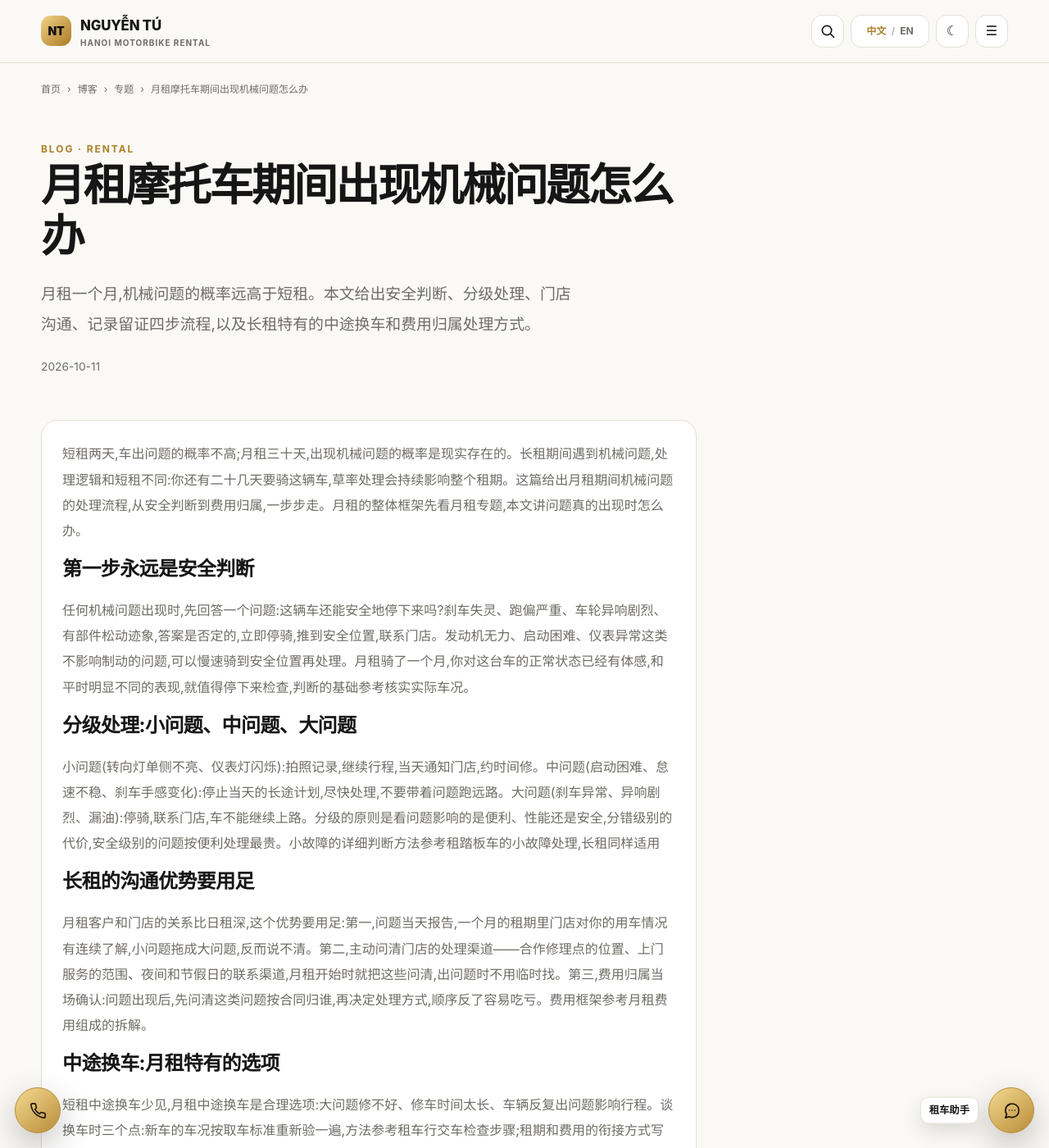
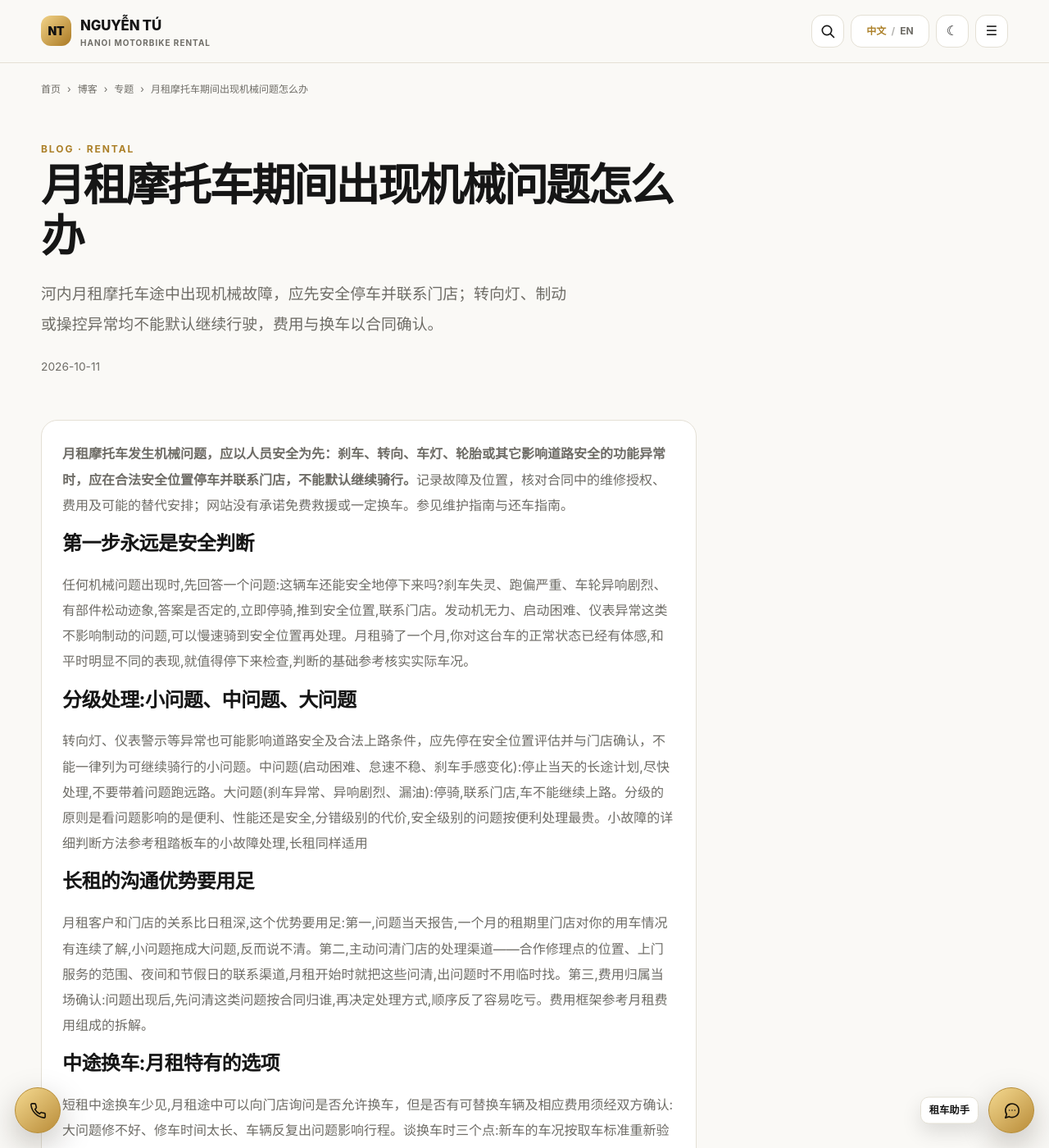
Before and after one commit to thuexemayhanoi/china, a Jekyll site: the page built from _posts/2026-10-11-hanoi-rental-longterm-07.md, in a window 1280 px wide and 1400 px high. Shown: the whole window at 82% size. Built offline with Jekyll 4.4.1, drawn with Linux system fonts in a browser that asks for light colours; some of the changed text lies outside the part shown.

Commit message:
seo(china): factual P2 answer-first corrections 2026-10-11-hanoi-rental-longterm-07.md

```diff
--- a/_posts/2026-10-11-hanoi-rental-longterm-07.md
+++ b/_posts/2026-10-11-hanoi-rental-longterm-07.md
@@ -5,14 +5,15 @@ topic: "rental"
 subtopic: "monthly"
 permalink: "/blog/hanoi-rental-longterm-07/"
 title: "月租摩托车期间出现机械问题怎么办"
-description: "月租一个月,机械问题的概率远高于短租。本文给出安全判断、分级处理、门店沟通、记录留证四步流程,以及长租特有的中途换车和费用归属处理方式。"
+description: "河内月租摩托车途中出现机械故障，应先安全停车并联系门店；转向灯、制动或操控异常均不能默认继续行驶，费用与换车以合同确认。"
+last_modified_at: "2026-10-12"
 primary_keyword: "河内摩托车月租"
 date: "2026-10-11 17:27:01 +0700"
 seo_silo: "rental/monthly"
 breadcrumbs: [{"label": "博客", "href": "/blog/"}, {"label": "专题", "href": "/topics/rental/monthly/"}, {"label": "月租摩托车期间出现机械问题怎么办"}]
 publication_method: "automated_qa"
 ---
-短租两天,车出问题的概率不高;月租三十天,出现机械问题的概率是现实存在的。长租期间遇到机械问题,处理逻辑和短租不同:你还有二十几天要骑这辆车,草率处理会持续影响整个租期。这篇给出月租期间机械问题的处理流程,从安全判断到费用归属,一步步走。月租的整体框架先看[月租专题](/topics/rental/monthly/),本文讲问题真的出现时怎么办。
+**月租摩托车发生机械问题，应以人员安全为先：刹车、转向、车灯、轮胎或其它影响道路安全的功能异常时，应在合法安全位置停车并联系门店，不能默认继续骑行。**记录故障及位置，核对合同中的维修授权、费用及可能的替代安排；网站没有承诺免费救援或一定换车。参见[维护指南](/topics/guides/maintenance/)与[还车指南](/topics/guides/returns/)。
 
 ## 第一步永远是安全判断
 
@@ -20,7 +21,7 @@ publication_method: "automated_qa"
 
 ## 分级处理:小问题、中问题、大问题
 
-小问题(转向灯单侧不亮、仪表灯闪烁):拍照记录,继续行程,当天通知门店,约时间修。中问题(启动困难、怠速不稳、刹车手感变化):停止当天的长途计划,尽快处理,不要带着问题跑远路。大问题(刹车异常、异响剧烈、漏油):停骑,联系门店,车不能继续上路。分级的原则是看问题影响的是便利、性能还是安全,分错级别的代价,安全级别的问题按便利处理最贵。小故障的详细判断方法参考[租踏板车的小故障处理](/blog/hanoi-rental-scooters-22/),长租同样适用
+转向灯、仪表警示等异常也可能影响道路安全及合法上路条件，应先停在安全位置评估并与门店确认，不能一律列为可继续骑行的小问题。中问题(启动困难、怠速不稳、刹车手感变化):停止当天的长途计划,尽快处理,不要带着问题跑远路。大问题(刹车异常、异响剧烈、漏油):停骑,联系门店,车不能继续上路。分级的原则是看问题影响的是便利、性能还是安全,分错级别的代价,安全级别的问题按便利处理最贵。小故障的详细判断方法参考[租踏板车的小故障处理](/blog/hanoi-rental-scooters-22/),长租同样适用
 
 ## 长租的沟通优势要用足
 
@@ -28,7 +29,7 @@ publication_method: "automated_qa"
 
 ## 中途换车:月租特有的选项
 
-短租中途换车少见,月租中途换车是合理选项:大问题修不好、修车时间太长、车辆反复出问题影响行程。谈换车时三个点:新车的车况按取车标准重新验一遍,方法参考[租车行交车检查步骤](/blog/hanoi-rental-scooters-19/);租期和费用的衔接方式写清楚;原车的记录(照片、维修记录、沟通记录)保留,它们在新车上同样构成你的证据链。
+短租中途换车少见,月租途中可以向门店询问是否允许换车，但是否有可替换车辆及相应费用须经双方确认:大问题修不好、修车时间太长、车辆反复出问题影响行程。谈换车时三个点:新车的车况按取车标准重新验一遍,方法参考[租车行交车检查步骤](/blog/hanoi-rental-scooters-19/);租期和费用的衔接方式写清楚;原车的记录(照片、维修记录、沟通记录)保留,它们在新车上同样构成你的证据链。
 
 ## 记录留证:一个月的证据链
 
```
